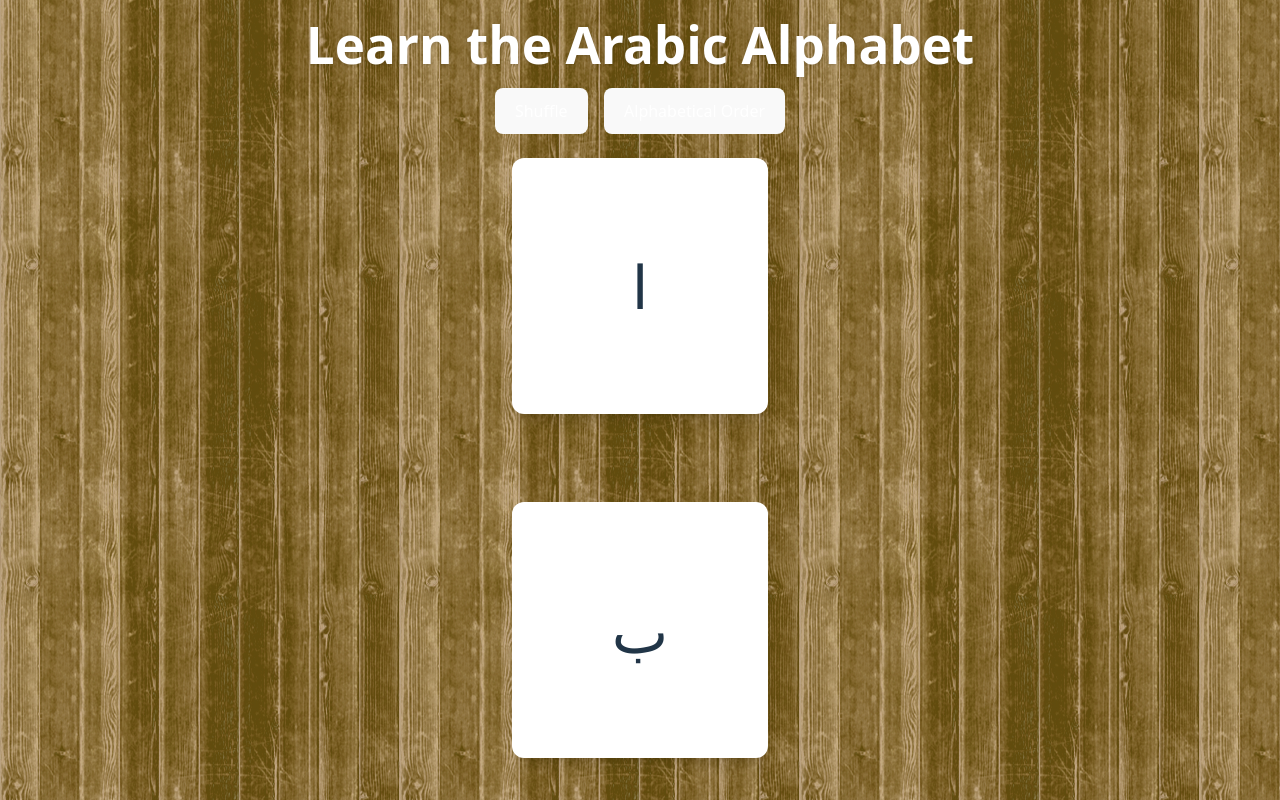
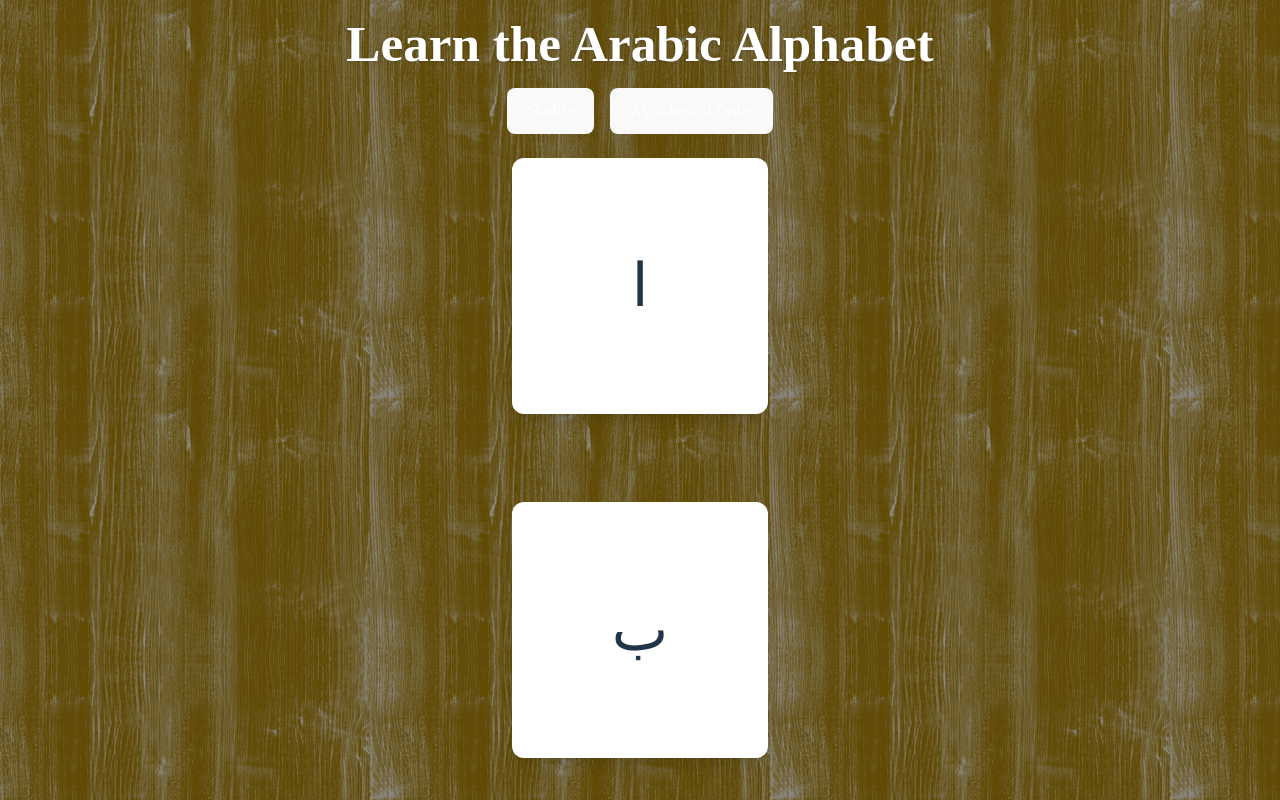
Before and after one commit to M-RBR/learn-the-arabic-alphabet, a React (Vite) app: page / in a window 1280 px wide. Shown: the top 800 px of the page. Built offline with nearby package versions, Linux system fonts and the light colour scheme.

Commit message:
Fixed modal flipping

```diff
--- a/src/App.jsx
+++ b/src/App.jsx
@@ -20,8 +20,8 @@ function App() {
     <div
       className="min-h-screen bg-repeat bg-center p-4"
       style={{
-        backgroundColor: "#614c0e",
-        backgroundImage: `url("/assets/images/tileable-wood-colored.png")`,
+        backgroundColor: "#614a04",
+        backgroundImage: `url("/assets/images/purty-wood.png")`,
       }}
     >
       <h1 className="text-3xl font-bold text-center mb-4 text-white drop-shadow">
--- a/src/Components/FlipCards.jsx
+++ b/src/Components/FlipCards.jsx
@@ -11,28 +11,21 @@ function FlipCards({ letters }) {
         const isFlipped = flippedId === letter.id;
 
         return (
-          <div
-            key={letter.id}
-            className="relative w-64 h-64 cursor-pointer"
-            onClick={() => setFlippedId(isFlipped ? null : letter.id)}
-          >
-            {/* Card container with perspective */}
-            <div className="relative w-full h-full transition-all duration-500 preserve-3d">
+          <div key={letter.id} className="relative w-64 h-64">
+            {/* Card with perspective and flip */}
+            <div
+              className={`relative w-full h-full transition-transform duration-500 preserve-3d ${
+                isFlipped ? "rotate-y-180" : "rotate-y-0"
+              }`}
+              onClick={() => setFlippedId(isFlipped ? null : letter.id)} // Toggle on outer
+            >
               {/* Front */}
-              <div
-                className={`absolute w-full h-full bg-white rounded-xl shadow-lg flex items-center justify-center text-6xl backface-hidden ${
-                  isFlipped ? "rotate-y-180" : "rotate-y-0"
-                }`}
-              >
+              <div className="absolute w-full h-full bg-white rounded-xl shadow-lg flex items-center justify-center text-6xl backface-hidden">
                 {letter.letter}
               </div>
 
               {/* Back */}
-              <div
-                className={`absolute w-full h-full bg-yellow-100 rounded-xl shadow-lg flex flex-col items-center justify-center text-center p-4 backface-hidden ${
-                  isFlipped ? "rotate-y-0" : "rotate-y-180"
-                }`}
-              >
+              <div className="absolute w-full h-full bg-yellow-100 rounded-xl shadow-lg flex flex-col items-center justify-center text-center p-4 backface-hidden transform rotate-y-180">
                 <h2 className="text-2xl italic">{letter.name}</h2>
                 <button
                   className="mt-4 px-4 py-2 bg-purple-500 text-white rounded hover:bg-purple-600"
@@ -69,17 +62,19 @@ function FlipCards({ letters }) {
 
             <div className="text-left space-y-2">
               <p className="text-xl">
-                <span className="font-semibold">-Arabic: </span>
+                <span className="font-semibold">Arabic: </span>
                 <span className="text-2xl" dir="rtl">
                   {modalLetter.example.arabicWord}
                 </span>
               </p>
-              <p className="text-lg italic">
-                <span className="font-semibold">-Transliteration: </span>
-                {modalLetter.example.transliteration}
+              <p className="text-lg">
+                <span className="font-semibold">Transliteration: </span>
+                <span className="italic">
+                  {modalLetter.example.transliteration}
+                </span>
               </p>
               <p className="text-lg">
-                <span className="font-semibold">-English: </span>
+                <span className="font-semibold">English: </span>
                 {modalLetter.example.translation}
               </p>
             </div>
--- a/src/Components/ModalInfo.jsx
+++ b/src/Components/ModalInfo.jsx
@@ -23,17 +23,17 @@ function ModalInfo({ letter, onClose }) {
         {/* Content with hyphen prefixes */}
         <div className="text-left space-y-2">
           <p className="text-xl">
-            <span className="font-semibold">-Arabic: </span>
+            <span className="font-semibold">Arabic: </span>
             <span className="text-2xl" dir="rtl">
               {letter.example.arabicWord}
             </span>
           </p>
-          <p className="text-lg italic">
-            <span className="font-semibold">-Transliteration: </span>
+          <p className="text-lg">
+            <span className="font-semibold">Transliteration: </span>
             {letter.example.transliteration}
           </p>
           <p className="text-lg">
-            <span className="font-semibold">-English: </span>
+            <span className="font-semibold">English: </span>
             {letter.example.translation}
           </p>
         </div>
@@ -43,38 +43,3 @@ function ModalInfo({ letter, onClose }) {
 }
 
 export default ModalInfo;
-
-/*
-
-import React from "react";
-
-function ModalInfo({ letter, onClose }) {
-  return (
-    <div className="fixed inset-0 flex items-center justify-center bg-black bg-opacity-50 z-50">
-      <div className="bg-white p-6 rounded-xl max-w-sm w-full text-center relative">
-        <img
-          src={`/assets/images/${letter.example.image}`}
-          alt={letter.example.translation}
-          className="w-48 h-48 object-contain mx-auto mb-4"
-        />
-        <h3 className="text-2xl font-bold">
-          Arabic: {letter.example.arabicWord}
-        </h3>
-        <p className="text-lg italic">
-          Transliteration: {letter.example.transliteration}
-        </p>
-        <p className="text-base">English: {letter.example.translation}</p>
-        <button
-          onClick={onClose}
-          className="absolute top-2 right-2 text-gray-500 hover:text-gray-700 text-xl"
-        >
-          &times;
-        </button>
-      </div>
-    </div>
-  );
-}
-
-export default ModalInfo;
-
-*/
--- a/src/index.css
+++ b/src/index.css
@@ -1,3 +1,4 @@
+/* @import url("https://fonts.googleapis.com/css2?family=Amiri&display=swap"); */
 @import "tailwindcss";
 
 .preserve-3d {
@@ -30,6 +31,15 @@
   -moz-osx-font-smoothing: grayscale;
 }
 
+/*
+
+
+.font-amiri {
+  font-family: "Amiri", serif;
+}
+
+*/
+
 a {
   font-weight: 500;
   color: #646cff;
@@ -43,6 +53,7 @@ body {
   margin: 0;
   min-width: 320px;
   min-height: 100vh;
+  font-family: "Amiri", serif;
 }
 
 h1 {
```
Also changed, not shown: public/assets/images/purty-wood.png (added).
